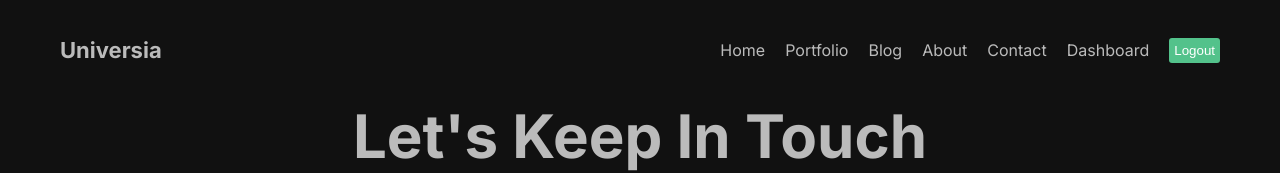
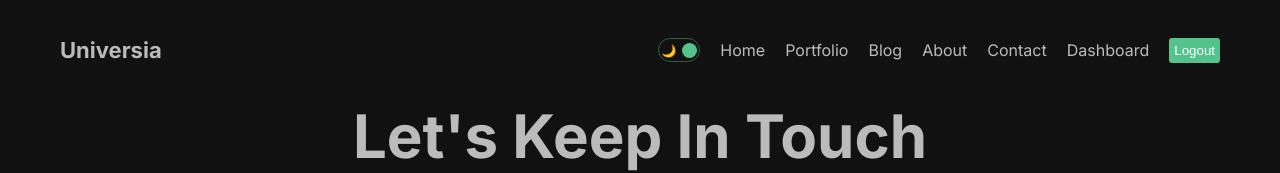
Before and after one commit to revanthkashaboina/next-tutorial, a Next.js app: page /contact in a window 1280 px wide. Shown: the top 173 px of the page. Built offline with nearby package versions, Linux system fonts and the light colour scheme.

Commit message:
added dark mode UI and the functionality

```diff
--- /dev/null
+++ b/context/ThemeContext.js
@@ -0,0 +1,21 @@
+"use client"
+
+import { createContext, useState } from "react"
+
+export const ThemeContext = createContext()
+export const ThemeProvider = ({ children }) => {
+    const [mode, setMode] = useState("dark")
+
+    const toggle = () => {
+        setMode((prev) => (prev === "dark" ? "light" : "dark"))
+    }
+
+    return (
+        <ThemeContext.Provider value={{ toggle, mode }}>
+            <div className={`theme ${mode}`}>
+                {children}
+            </div>
+
+        </ThemeContext.Provider>
+    )
+}
--- a/src/app/globals.css
+++ b/src/app/globals.css
@@ -43,14 +43,28 @@
 body{
   max-width: 100vw;
   overflow-x: hidden;
-  background-color: #111;
-  color: #bbb;
+  /* background-color: #111;
+  color: #bbb; */
 }
 
 
 a {
   text-decoration: none;
   color: inherit;
+}
+
+.theme{
+  transition: 1s all ease;
+}
+
+.light{
+  background-color: white;
+  color: #111;
+}
+
+.dark{
+  background-color: #111;
+  color: #bbb;
 }
 
 
--- a/src/app/layout.js
+++ b/src/app/layout.js
@@ -3,6 +3,7 @@
 import Navbar from "@/components/navbar/Navbar";
 import Footer from "@/components/footer/Footer";
 import { Container } from "postcss";
+import { ThemeProvider } from "../../context/ThemeContext";
 
 const inter = Inter({ subsets: ["latin"] });
 
@@ -15,11 +16,13 @@
   return (
     <html lang="en">
       <body className={inter.className}>
-        <div className="container">
-          <Navbar />
-          {children}
-          <Footer />
-        </div>
+        <ThemeProvider>
+          <div className="container">
+            <Navbar />
+            {children}
+            <Footer />
+          </div>
+        </ThemeProvider>
       </body>
     </html>
   );
--- /dev/null
+++ b/src/components/DarkModeToggle/DarkModdeToggle.jsx
@@ -0,0 +1,17 @@
+'use client'
+import React, { useContext } from 'react'
+import styles from './darkModeToggle.module.css'
+import { ThemeContext } from '../../../context/ThemeContext'
+
+const DarkModdeToggle = () => {
+    const {toggle, mode} = useContext(ThemeContext)
+  return (
+    <div className={styles.container} onClick={toggle}>
+        <div className={styles.icon}>🌙</div>
+        <div className={styles.icon}>🔆</div>
+        <div className={styles.ball} style={mode ==="light" ? {left: "2px"}:{right:"2px"}}/>
+    </div>
+  )
+}
+
+export default DarkModdeToggle
--- /dev/null
+++ b/src/components/DarkModeToggle/darkModeToggle.module.css
@@ -0,0 +1,24 @@
+.container{
+    width: 42px;
+    height: 24px;
+    border: 1.5px solid #53c28b70;
+    border-radius: 30px;
+    display: flex;
+    align-items: center;
+    justify-content: space-between;
+    padding: 2px;
+    position: relative;
+    cursor: pointer;
+}
+
+.icon{
+    font-size: 12px;
+}
+
+.ball{
+    width: 15px;
+    height: 15px;
+    background-color: #53c28b;
+    border-radius: 50%;
+    position: absolute;
+}
--- a/src/components/navbar/Navbar.jsx
+++ b/src/components/navbar/Navbar.jsx
@@ -1,6 +1,7 @@
 import Link from 'next/link';
 import React from 'react';
 import styles from './page.module.css'
+import DarkModdeToggle from '../DarkModeToggle/DarkModdeToggle';
 
 
 const Links = [
@@ -41,6 +42,7 @@
     <div className={styles.container}>
         <Link href='/' className={styles.logo}>Universia</Link>
         <div className={styles.links}>
+            <DarkModdeToggle />
             {Links.map(link =>(
                 <Link key={link.id} href={link.url} className={styles.link}>{link.title}</Link>
             ))}
```
